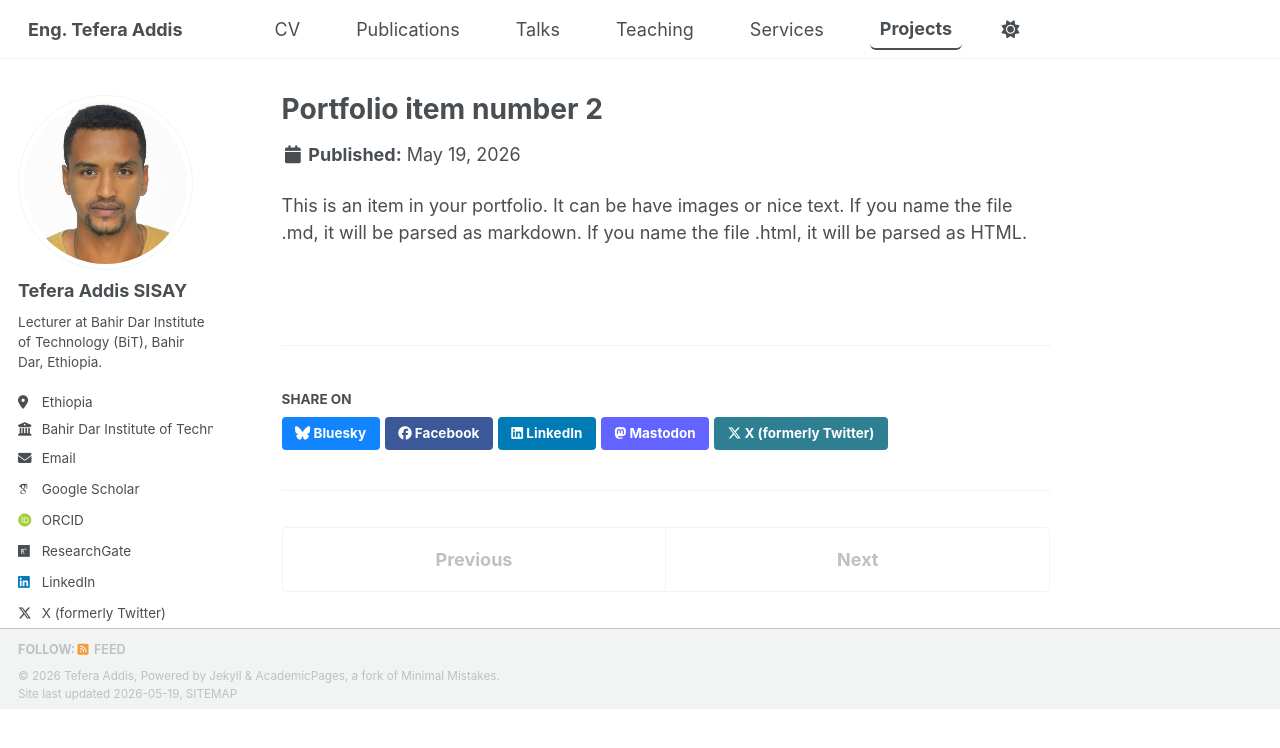
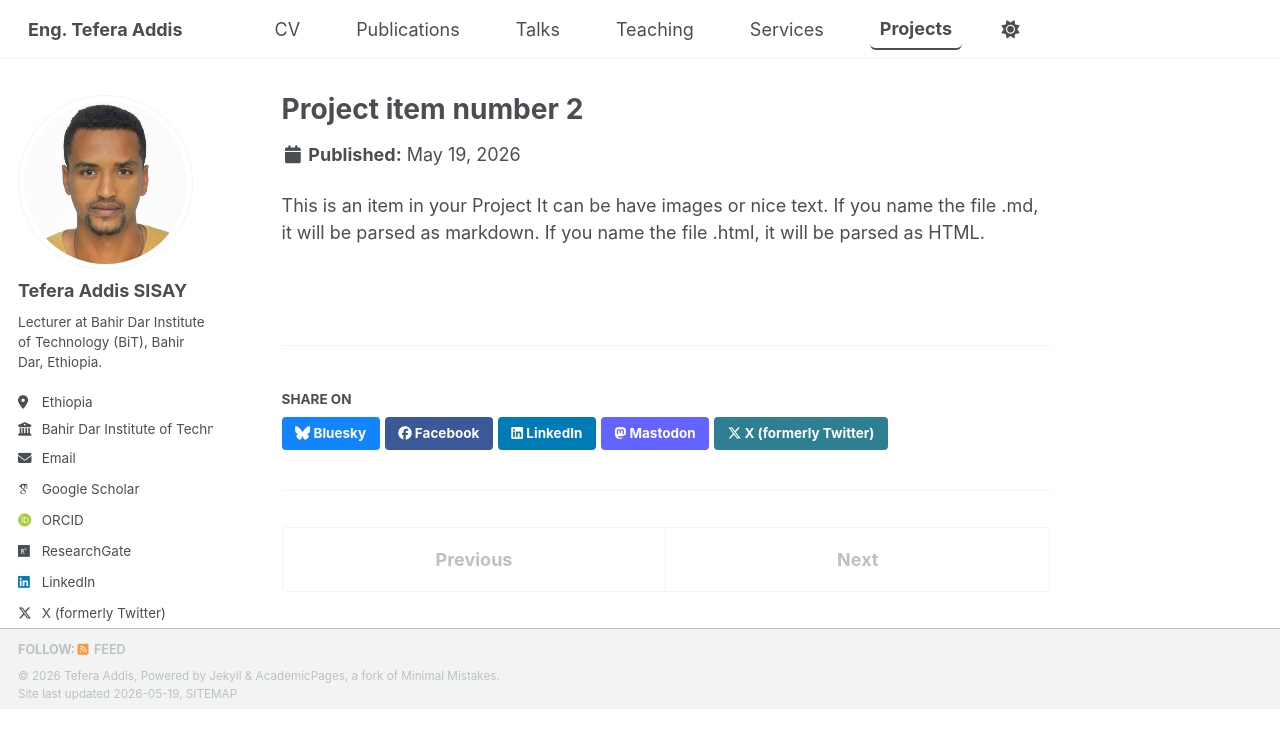
Before and after one commit to tefera-addis-sisay/tefera-addis-sisay.github.io, a Jekyll site: the page built from _project/project-2.html, in a window 1280 px wide. Shown: the top 748 px of the page. Built offline with Jekyll 4.4.1, drawn with Linux system fonts in a browser that asks for light colours; some web fonts are replaced; a script bundle is joined from its source files by our own code; library files that are not in the unit come from our copies.

Commit message:
Change title and excerpt for project item number 2
Updated title and excerpt for project item.

```diff
--- a/_project/project-2.html
+++ b/_project/project-2.html
@@ -1,7 +1,7 @@
 ---
-title: "Portfolio item number 2"
-excerpt: "Short description of portfolio item number 2 <br/><img src='/images/500x300.png'>"
+title: "Project item number 2"
+excerpt: "Short description of Project item number 2 <br/><img src='/images/500x300.png'>"
 collection: project
 ---
 
-This is an item in your portfolio. It can be have images or nice text. If you name the file .md, it will be parsed as markdown. If you name the file .html, it will be parsed as HTML.
+This is an item in your Project It can be have images or nice text. If you name the file .md, it will be parsed as markdown. If you name the file .html, it will be parsed as HTML.
```
